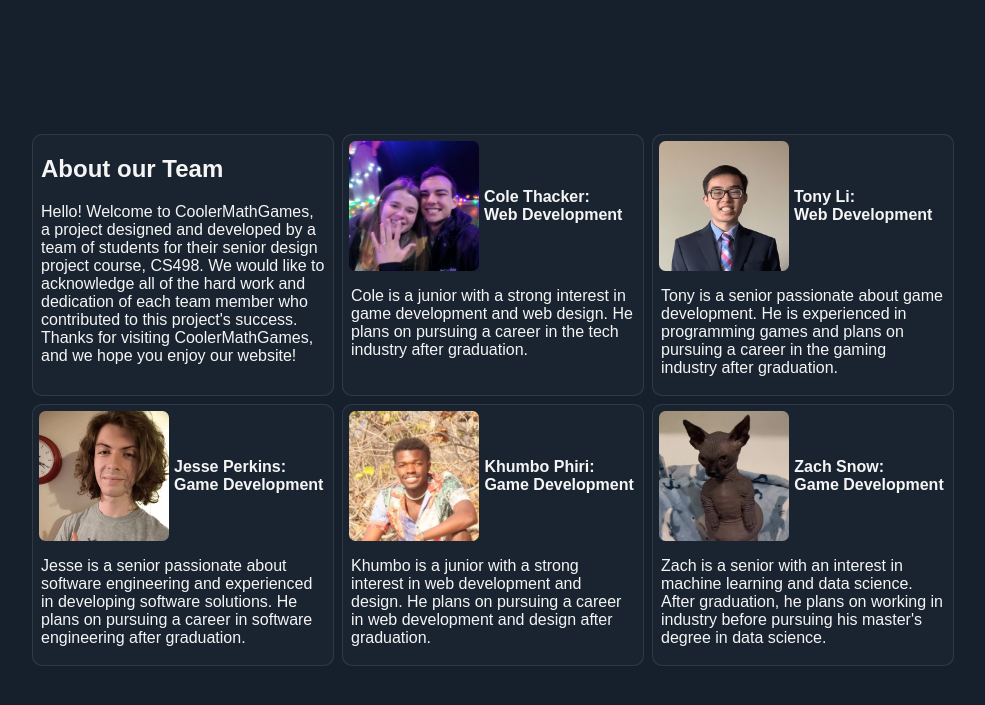
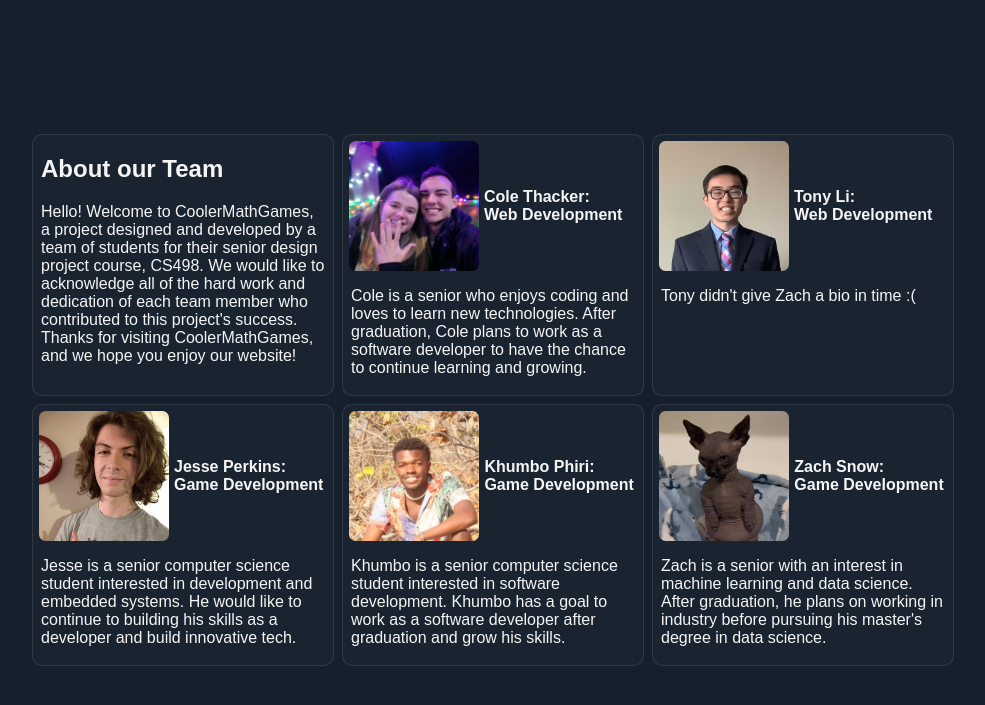
Before and after one commit to ColeT25/CoolerMathGames, a Django app: page /games/credits/ in a window 1280 px wide. Shown: the top 705 px of the page, without its empty margins (147-1132 px from the left). Run offline with Django 4.2, Linux system fonts and the light colour scheme.

Commit message:
Update credits with sent biographies

```diff
--- a/cooler_math_games/templates/cooler_math_games/credits.html
+++ b/cooler_math_games/templates/cooler_math_games/credits.html
@@ -25,7 +25,7 @@
                     <h4><b>Cole Thacker: &emsp;Web Development</b></h4>
                 </div>
                 <div class="text-container">
-                    <p>Cole is a junior with a strong interest in game development and web design. He plans on pursuing a career in the tech industry after graduation.</p>
+                    <p>Cole is a senior who enjoys coding and loves to learn new technologies. After graduation, Cole plans to work as a software developer to have the chance to continue learning and growing.</p>
                 </div>
             </div>
 
@@ -35,7 +35,7 @@
                     <h4><b>Tony Li: &emsp;&emsp;&emsp;&emsp;Web Development</b></h4>
                 </div>
                 <div class="text-container">
-                    <p>Tony is a senior passionate about game development. He is experienced in programming games and plans on pursuing a career in the gaming industry after graduation.</p>
+                    <p>Tony didn't give Zach a bio in time :(</p>
                 </div>
             </div>
 
@@ -45,7 +45,7 @@
                     <h4><b>Jesse Perkins: Game Development</b></h4>
                 </div>
                 <div class="text-container">
-                    <p>Jesse is a senior passionate about software engineering and experienced in developing software solutions. He plans on pursuing a career in software engineering after graduation.</p>
+                    <p>Jesse is a senior computer science student interested in development and embedded systems. He would like to continue to building his skills as a developer and build innovative tech.</p>
                 </div>
             </div>
 
@@ -55,7 +55,7 @@
                     <h4><b>Khumbo Phiri: Game Development</b></h4>
                 </div>
                 <div class="text-container">
-                    <p>Khumbo is a junior with a strong interest in web development and design. He plans on pursuing a career in web development and design after graduation.</p>
+                    <p>Khumbo is a senior computer science student interested in software development. Khumbo has a goal to work as a software developer after graduation and grow his skills.</p>
                 </div>
             </div>
 
```
